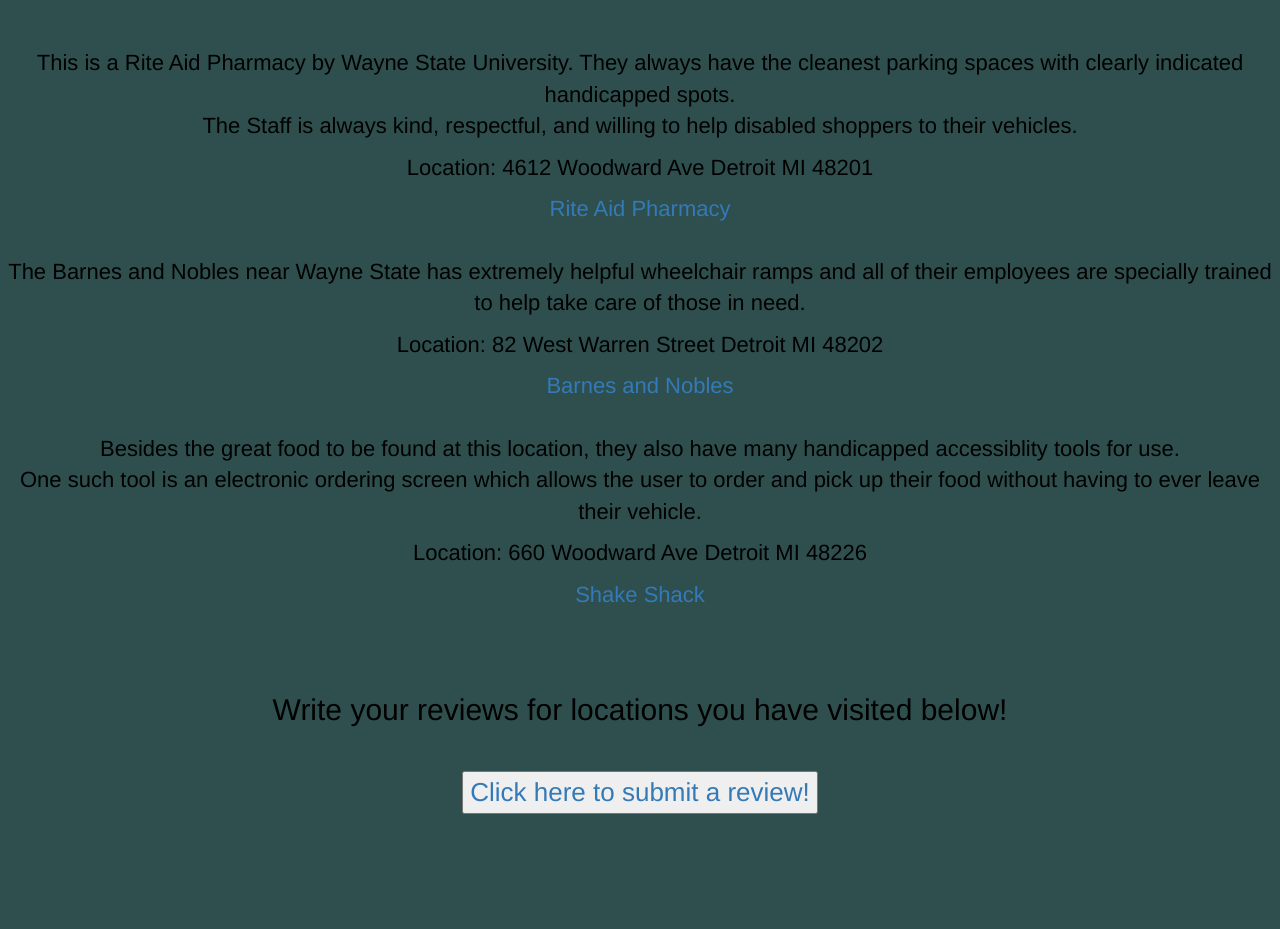
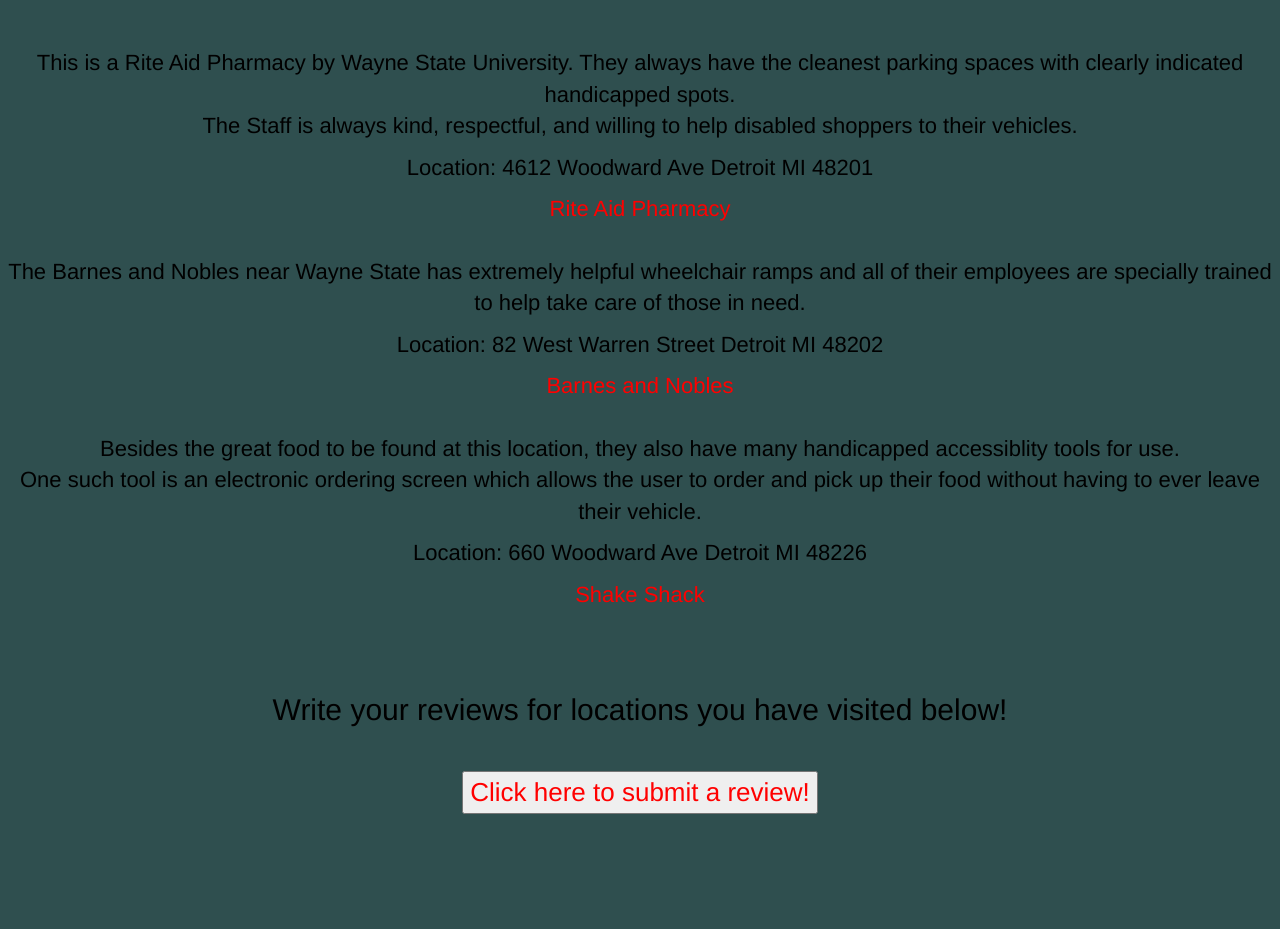
Before and after one commit to WSU-4110/Able, a Flask app: page /user_profile in a window 1280 px wide. Shown: the part 205-1134 px from the top of the page. Run offline with Flask 2, Linux system fonts and the light colour scheme; data that the repository does not hold is empty; some libraries are stand-ins or nearby versions.

Commit message:
This commit contains all of the reformatting which was mentioned in the merge request. All unnecessary code has been deleted and the user profile page has been updated to work with base.html.
Also deleted unnecessary owner profile page.

```diff
--- a/app/static/css/user_page.css
+++ b/app/static/css/user_page.css
@@ -70,7 +70,18 @@ body {
     border-color: black;
 }
 
-.links
-{
-    color: yellow;
+a:link {
+  color: red;
 }
+
+a:visited {
+  color: green;
+}
+
+a:hover {
+  color: hotpink;
+}
+
+a:active {
+  color: blue;
+}
```
Also changed, not shown: app/able.db.
